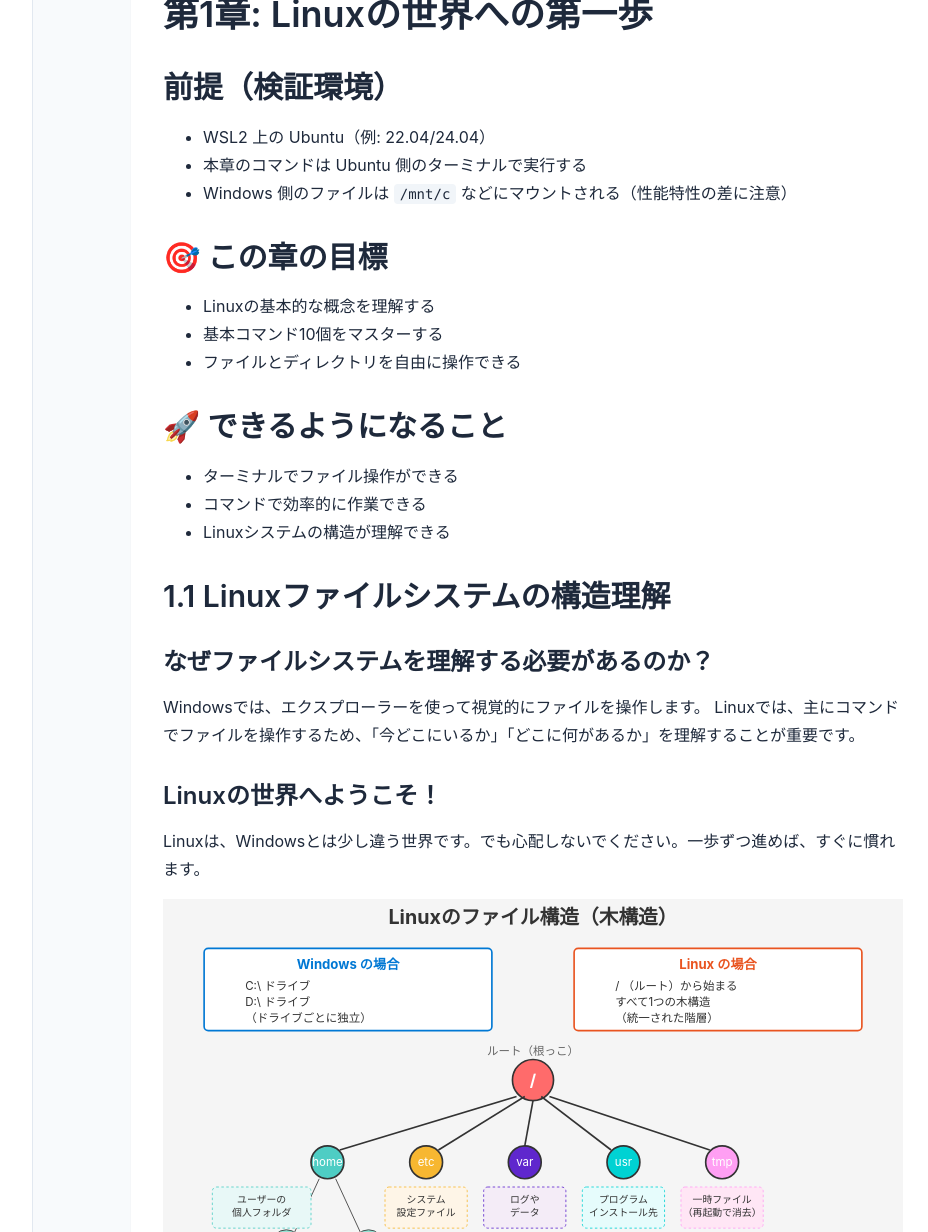
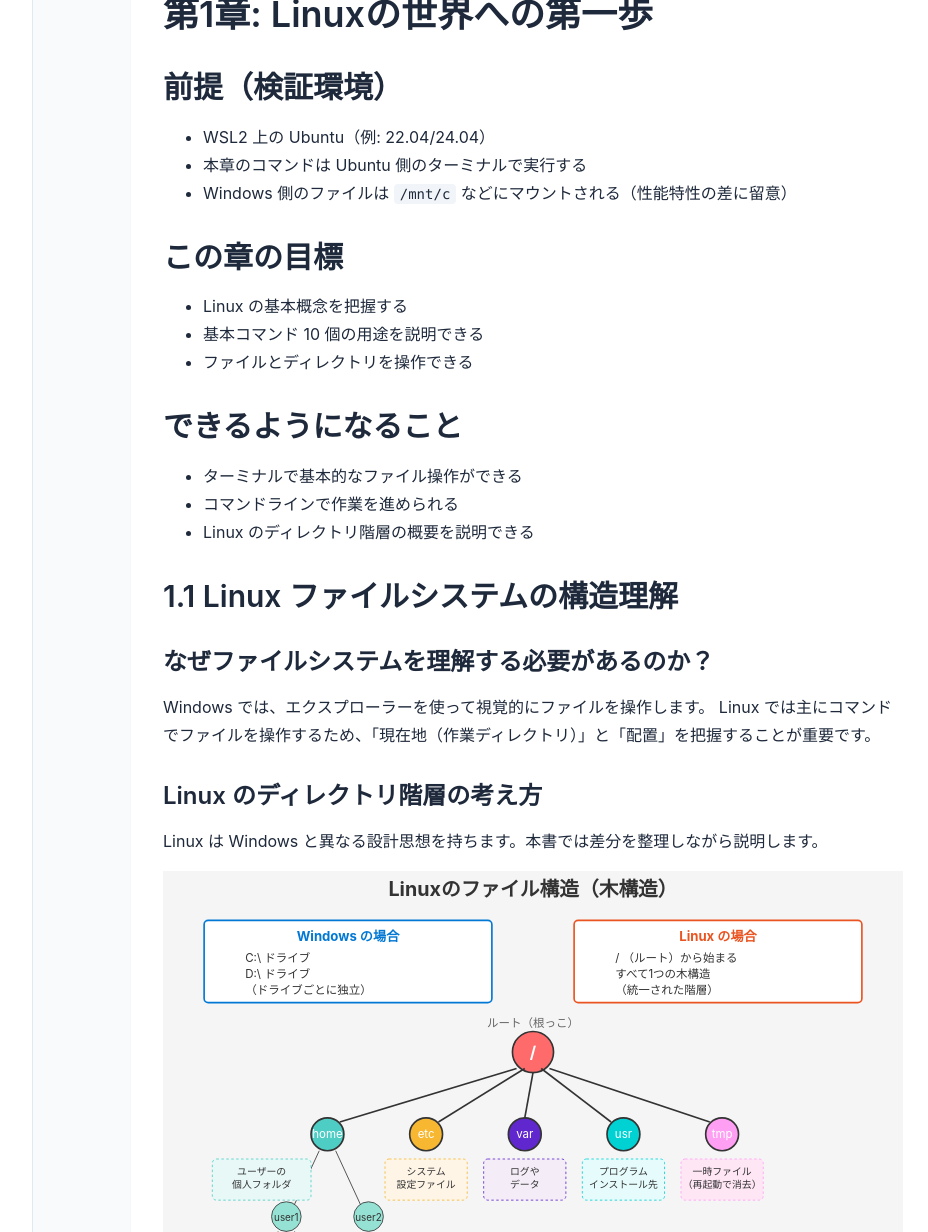
Before and after one commit to itdojp/wsl2-linux-essentials-book, a Jekyll site: the page built from docs/chapter1/index.md, in a window 1280 px wide and 1400 px high, cut to the strip 168-1400 px from the top of the window. Shown: the whole strip, without its empty margins (247-1175 px from the left). Built offline with Jekyll 4.4.1, drawn with Linux system fonts in a browser that asks for light colours; some of the changed text lies outside the part shown.

Commit message:
docs: polish index + chapters 0-2

````diff
--- a/docs/chapter1/index.md
+++ b/docs/chapter1/index.md
@@ -9,36 +9,36 @@
 ## 前提（検証環境）
 - WSL2 上の Ubuntu（例: 22.04/24.04）
 - 本章のコマンドは Ubuntu 側のターミナルで実行する
-- Windows 側のファイルは `/mnt/c` などにマウントされる（性能特性の差に注意）
+- Windows 側のファイルは `/mnt/c` などにマウントされる（性能特性の差に留意）
 
-## 🎯 この章の目標
-- Linuxの基本的な概念を理解する
-- 基本コマンド10個をマスターする
-- ファイルとディレクトリを自由に操作できる
+## この章の目標
+- Linux の基本概念を把握する
+- 基本コマンド 10 個の用途を説明できる
+- ファイルとディレクトリを操作できる
 
-## 🚀 できるようになること
-- ターミナルでファイル操作ができる
-- コマンドで効率的に作業できる
-- Linuxシステムの構造が理解できる
+## できるようになること
+- ターミナルで基本的なファイル操作ができる
+- コマンドラインで作業を進められる
+- Linux のディレクトリ階層の概要を説明できる
 
-## 1.1 Linuxファイルシステムの構造理解
+## 1.1 Linux ファイルシステムの構造理解
 
 ### なぜファイルシステムを理解する必要があるのか？
 
-Windowsでは、エクスプローラーを使って視覚的にファイルを操作します。
-Linuxでは、主にコマンドでファイルを操作するため、「今どこにいるか」「どこに何があるか」を理解することが重要です。
+Windows では、エクスプローラーを使って視覚的にファイルを操作します。
+Linux では主にコマンドでファイルを操作するため、「現在地（作業ディレクトリ）」と「配置」を把握することが重要です。
 
-### Linuxの世界へようこそ！
+### Linux のディレクトリ階層の考え方
 
-Linuxは、Windowsとは少し違う世界です。でも心配しないでください。一歩ずつ進めば、すぐに慣れます。
+Linux は Windows と異なる設計思想を持ちます。本書では差分を整理しながら説明します。
 
 ![Linuxファイルシステム構造図]({{ site.baseurl }}/assets/images/linux-filesystem-tree.svg)
 
-💡 **簡単な例え話**は次のとおりです。
-- Windowsは「複数の建物（C:、D:ドライブ）」がある
-- Linuxは「1つの大きな建物（/）」の中に全部屋がある
+例えとして、次のように捉えると理解しやすくなります。
+- Windows は「複数の建物（C:、D: ドライブ）」がある
+- Linux は「1 つの大きな建物（/）」の中にすべての部屋がある
 
-上の図は、Linuxファイルシステムの階層構造を視覚的に示しています。ルートディレクトリ（/）から始まり、各ディレクトリが特定の役割を持って配置されていることがわかります。
+上の図は、Linux ファイルシステムの階層構造の概要を示しています。ルートディレクトリ（/）を起点として、役割ごとにディレクトリが配置されます。
 
 ```bash
 # 現在位置の確認
@@ -75,10 +75,10 @@
 
 ## 1.2 必須コマンド10個の習得
 
-### 覚え方のコツ
-- **最初は3個だけ**: `ls`（見る）、`cd`（移動）、`pwd`（現在地）
-- **慣れたら追加**: `mkdir`（作る）、`cp`（コピー）、`rm`（削除）
-- **必要に応じて**: 残りのコマンド
+### 学習の進め方（目安）
+- **基礎**: `ls`（一覧）、`cd`（移動）、`pwd`（現在地）
+- **次に**: `mkdir`（作成）、`cp`（コピー）、`rm`（削除）
+- **必要に応じて**: その他のコマンド
 
 ### 1. pwd - 現在のディレクトリ確認（Print Working Directory）
 
@@ -87,12 +87,12 @@
 # 実行結果例：
 # /home/username
 
-# これは「今、home フォルダの中の username フォルダにいます」という意味
+# これは「現在、/home/username にいる」という意味
 ```
 
-💡 **いつ使う？**
-- 迷子になった時
-- スクリプトで現在位置を確認する時
+**利用場面**
+- 作業ディレクトリを見失った場合
+- スクリプトで現在位置を確認する場合
 
 ### 2. ls - ファイル・ディレクトリ一覧（List）
 
@@ -102,7 +102,7 @@
 # 実行結果例：
 # Desktop  Documents  Downloads  Pictures
 
-# 詳細表示（よく使う！）
+# 詳細表示（頻用）
 ls -la
 # 実行結果例：
 # total 32
@@ -115,10 +115,10 @@
 ls -lh
 # 実行結果例：
 # -rw-r--r-- 1 user user 1.5K Jan 15 10:25 file.txt
-#                        ↑ キロバイト表示（1024より1.5Kの方が分かりやすい）
+#                        ↑ キロバイト表示（例: 1.5K）
 ```
 
-#### ls の出力の読み方（重要！）
+#### ls の出力の読み方（要点）
 ```text
 drwxr-xr-x 2 user group 4096 Jan 15 10:30 directory
 │└─┴─┴─┘  │  │    │     │    │             │
@@ -127,7 +127,7 @@
 │         │  │    │     └─サイズ（バイト）
 │         │  │    └─グループ（チーム名）
 │         │  └─所有者（持ち主）
-│         └─リンク数（気にしなくてOK）
+│         └─リンク数（通常は参照程度）
 └─種類（d:フォルダ、-:ファイル）
 ```
 
@@ -478,12 +478,12 @@
 
 ## まとめ
 
-本章で習得した10個のコマンドは、Linux操作の90%以上をカバーします。特に重要なのは次の3点です。
+本章で扱った 10 個のコマンドは、Linux の基本操作で頻出です。特に重要な観点は次の 3 点です。
 
-1. **階層構造の理解**: pwdとcdで位置を常に把握
-2. **権限の意識**: ls -laで確認を習慣化
-3. **安全な削除**: rm -rfは最後の手段
+1. **階層構造の把握**: `pwd` と `cd` で現在地を把握する
+2. **権限の確認**: `ls -la` で権限を確認する
+3. **安全な削除**: `rm -rf` は最終手段とし、対象を確認して実行する
 
-次章では、これらのコマンドを組み合わせたテキスト処理を学習します。
+次章では、これらのコマンドを組み合わせたテキスト処理を扱います。
 
 **次章へ**: [第2章 テキスト処理の基本](../chapter2/)
````
Also changed, not shown: other parts of docs/chapter1/index.md (+2 -2 lines), docs/chapter0/index.md (+29 -29 lines), docs/chapter2/index.md (+27 -25 lines), docs/index.md (+12 -12 lines).
